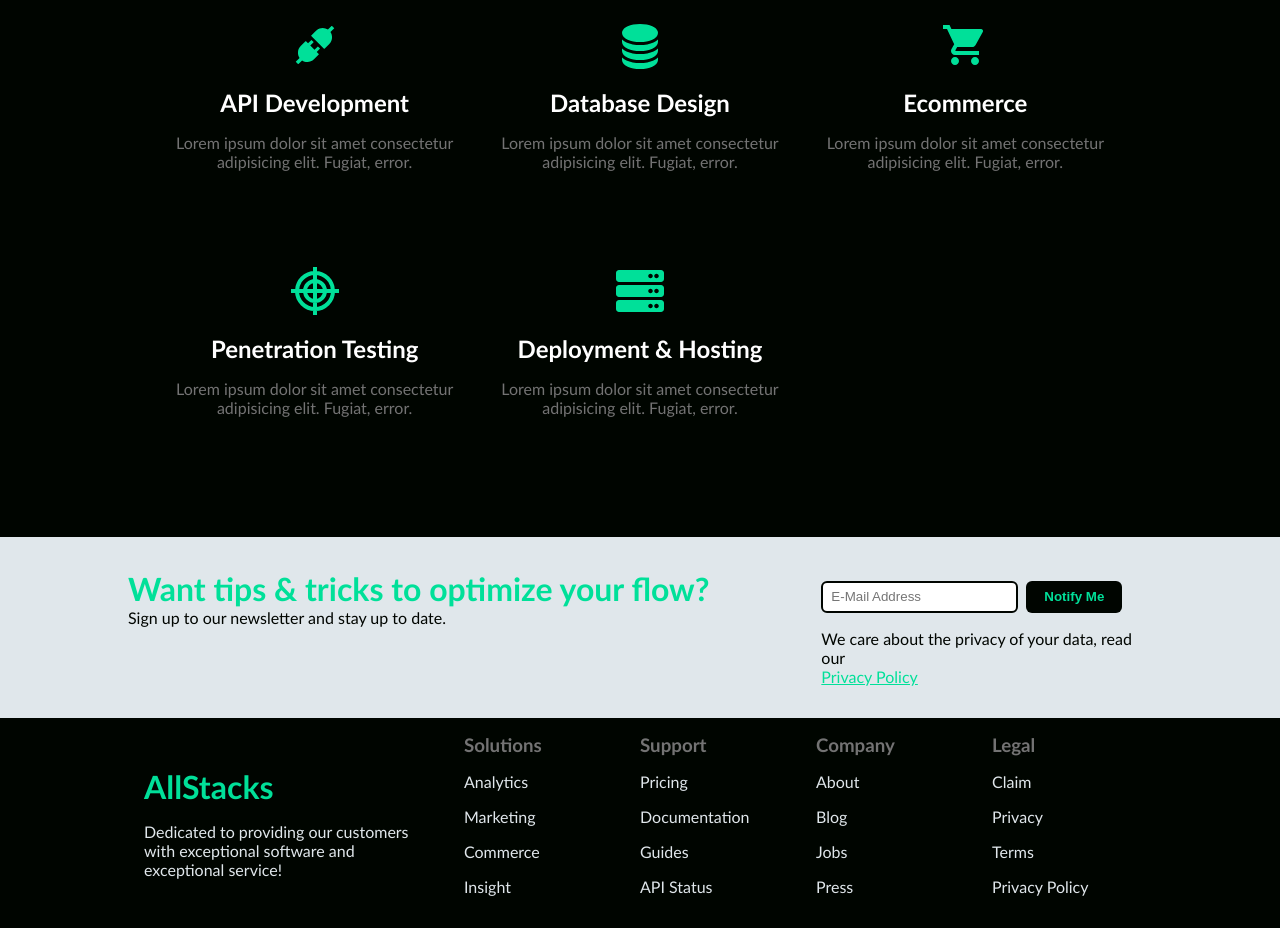
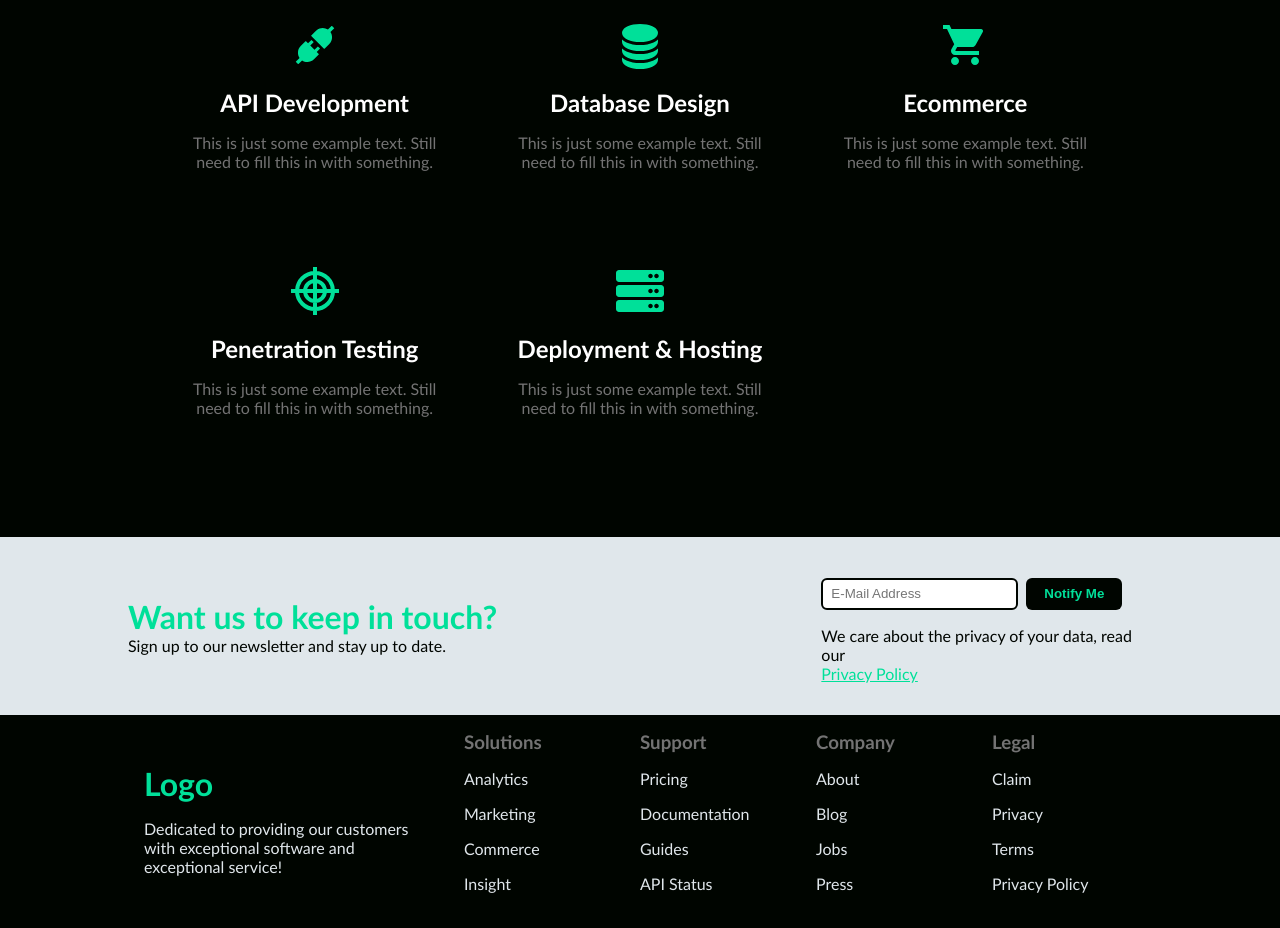
Before and after one commit to RowDev727/MySite, a React (Vite) app in the folder frontend/: page /services in a window 1280 px wide. Shown: the part 480-1408 px from the top of the page. Built offline with nearby package versions, Linux system fonts and the light colour scheme.

Commit message:
Changed Info

```diff
--- a/frontend/index.html
+++ b/frontend/index.html
@@ -4,7 +4,7 @@
     <meta charset="UTF-8" />
     <link rel="icon" type="image/svg+xml" href="/vite.svg" />
     <meta name="viewport" content="width=device-width, initial-scale=1.0" />
-    <title>AllStacks</title>
+    <title>RowdieEngineering</title>
   </head>
   <body>
     <div id="root"></div>
--- a/frontend/src/components/footer/Footer.jsx
+++ b/frontend/src/components/footer/Footer.jsx
@@ -5,7 +5,7 @@
     <div className={`${styles.footerContainer}`}>
       <div className={`${styles.footerSection} container`}>
         <div className={`${styles.col}`}>
-          <h1 className={`${styles.title}`}>AllStacks</h1>
+          <h1 className={`${styles.title}`}>Logo</h1>
           <p className={`${styles.text}`}>Dedicated to providing our customers with exceptional software and exceptional service!</p>
         </div>
         <div className={`${styles.col}`}>
--- a/frontend/src/components/navbar/Navbar.jsx
+++ b/frontend/src/components/navbar/Navbar.jsx
@@ -11,7 +11,7 @@
     return (
     <nav>
         <div className={`${styles.navbarContainer} ${'container'}`}>
-            <h1>AllStacks</h1>
+            <h1>Logo</h1>
             <ul className={`${styles.navbarLinks} ${navShowing ? `${styles.showNav}` : `${styles.hideNav}`}` }>
                 {
                     navLinks.map(({name, path}, index) => {
--- a/frontend/src/components/newsletter/Newsletter.jsx
+++ b/frontend/src/components/newsletter/Newsletter.jsx
@@ -7,7 +7,7 @@
     <div className={`${styles.newsletterContainer} ${theme === 'light' ? `${styles.newsletterContainerLight}` : `${styles.newsletterContainerDark}`}`}>
       <div className={`${styles.newsletter} container`}>
         <div className={`${styles.newsletterLeft}`}>
-          <h1 className={`${styles.title}`}>Want tips & tricks to optimize your flow?</h1>
+          <h1 className={`${styles.title}`}>Want us to keep in touch?</h1>
           <p className={`${theme === 'light' ? `${styles.textLight}` : `${styles.textDark}`}`}>Sign up to our newsletter and stay up to date.</p>
         </div>
         <div className={`${styles.newsletterRight}`}>
--- a/frontend/src/components/newsletter/Newsletter.module.css
+++ b/frontend/src/components/newsletter/Newsletter.module.css
@@ -19,6 +19,10 @@
     grid-template-columns: 2fr 1fr;
     align-items: baseline;
     gap: 2rem;
+}
+
+.newsletterLeft {
+    align-self: center;
 }
 
 .newsletterLeft .title {
--- a/frontend/src/data/ourServices.jsx
+++ b/frontend/src/data/ourServices.jsx
@@ -9,41 +9,41 @@
     {
         Icon: <FaLaptopCode />,
         title: "UI/UX Design",
-        points: "Lorem ipsum dolor sit amet consectetur adipisicing elit. Fugiat, error."
+        points: "This is just some example text.  Still need to fill this in with something."
     },
     {
         Icon: <HiCodeBracket />,
         title: "Web Development",
-        points: "Lorem ipsum dolor sit amet consectetur adipisicing elit. Fugiat, error."
+        points: "This is just some example text.  Still need to fill this in with something."
     },
     {
         Icon: <MdOutlinePhoneAndroid />,
         title: "Mobile Development",
-        points: "Lorem ipsum dolor sit amet consectetur adipisicing elit. Fugiat, error."
+        points: "This is just some example text.  Still need to fill this in with something."
     },
     {
         Icon: <AiFillApi />,
         title: "API Development",
-        points: "Lorem ipsum dolor sit amet consectetur adipisicing elit. Fugiat, error."
+        points: "This is just some example text.  Still need to fill this in with something."
     },
     {
         Icon: <BsDatabaseFill />,
         title: "Database Design",
-        points: "Lorem ipsum dolor sit amet consectetur adipisicing elit. Fugiat, error."
+        points: "This is just some example text.  Still need to fill this in with something."
     },
     {
         Icon: <MdShoppingCart />,
         title: "Ecommerce",
-        points: "Lorem ipsum dolor sit amet consectetur adipisicing elit. Fugiat, error."
+        points: "This is just some example text.  Still need to fill this in with something."
     },
     {
         Icon: <GrVulnerability />,
         title: "Penetration Testing",
-        points: "Lorem ipsum dolor sit amet consectetur adipisicing elit. Fugiat, error."
+        points: "This is just some example text.  Still need to fill this in with something."
     },
     {
         Icon: <FaServer />,
         title: "Deployment & Hosting",
-        points: "Lorem ipsum dolor sit amet consectetur adipisicing elit. Fugiat, error."
+        points: "This is just some example text.  Still need to fill this in with something."
     }
 ]
--- a/frontend/src/pages/about/About.jsx
+++ b/frontend/src/pages/about/About.jsx
@@ -11,7 +11,7 @@
           <div className={`${styles.aboutRow}`}>
             <div className={`${styles.aboutLeftCol}`}>
               <h2 className={`${styles.aboutLeftTitle}`}>Our Misson</h2>
-              <p className={`${styles.aboutLeftText}`}>AllStacks mission is to provide exceptional service to our customers by simplifying the process of developing your dream apps.</p>
+              <p className={`${styles.aboutLeftText}`}>(Company Name)'s mission is to provide exceptional service to our customers by simplifying the process of developing your dream apps.</p>
               <p className={`${styles.aboutLeftText}`}>Our team of developers have a wide variety of skills and the technical knowledge required to quickly and efficiently,
 design, build and deploy the app you've been dreaming of.</p>
             </div>
--- a/frontend/src/pages/contact/Contact.jsx
+++ b/frontend/src/pages/contact/Contact.jsx
@@ -88,7 +88,7 @@
               <h2 className={`${styles.contactLeftTitle}`}>Send us a message<FaEnvelopeOpenText/></h2>
               <p className={`${styles.contactLeftText}`}>Feel free to reach out through contact form or find our contact information below.  Your feedback, questions and suggestions are important to us as we strive to provide exceptional service to our community and customers.</p>
               <ul>
-                <li className={`${styles.contactLeftInfo}`}><FaEnvelope/><p className={`${styles.contactLeftInfoText}`}>AllStack@allstack.com</p></li>
+                <li className={`${styles.contactLeftInfo}`}><FaEnvelope/><p className={`${styles.contactLeftInfoText}`}>Example@example.com</p></li>
                 <li className={`${styles.contactLeftInfo}`}><FaPhoneVolume/><p className={`${styles.contactLeftInfoText}`}>+1-555-5555</p></li>
                 <li className={`${styles.contactLeftInfo}`}><FaLocationDot/><p className={`${styles.contactLeftInfoText}`}>111 Main Street, Tampa FL 33121, United States</p></li>
               </ul>
```
